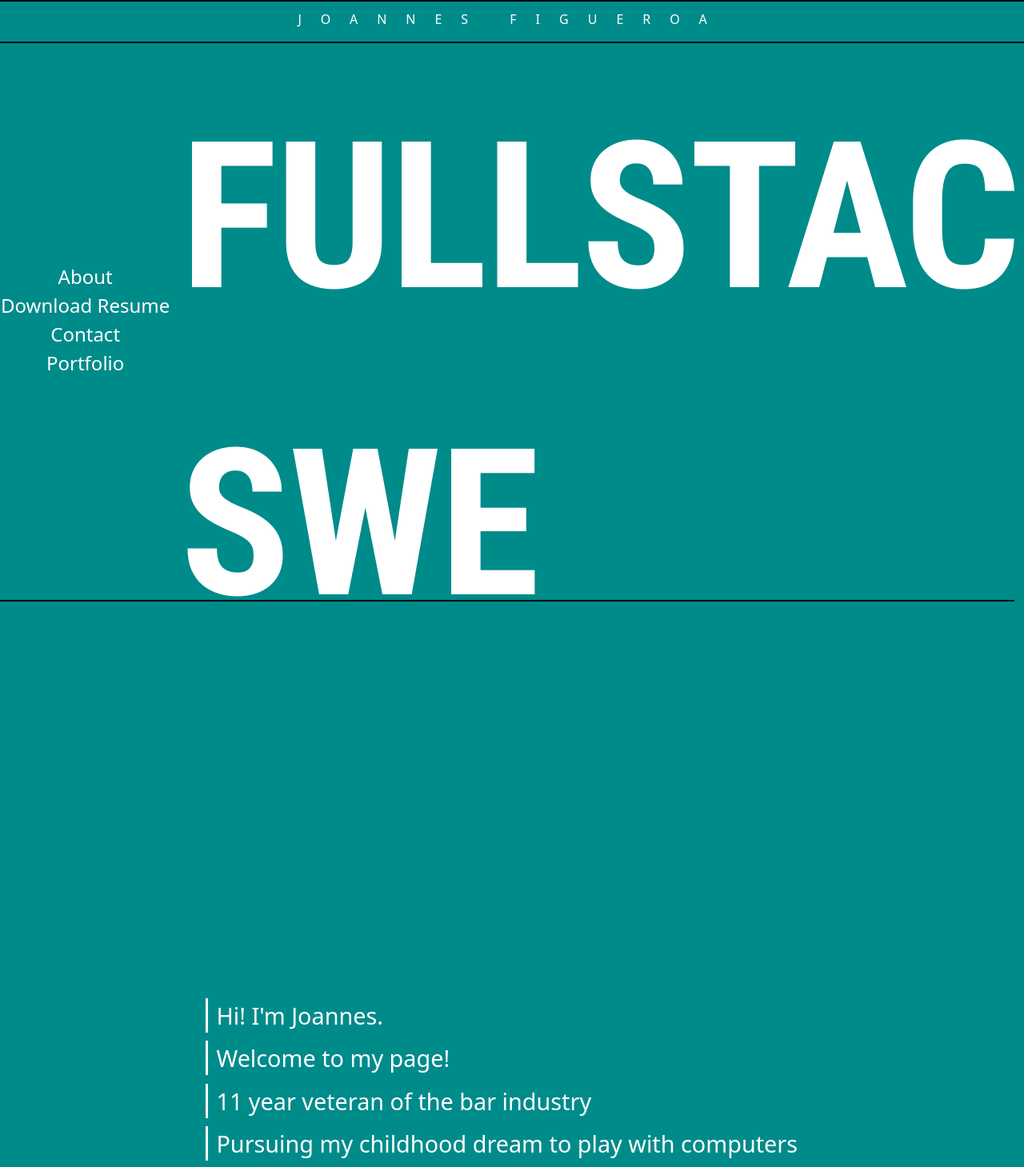
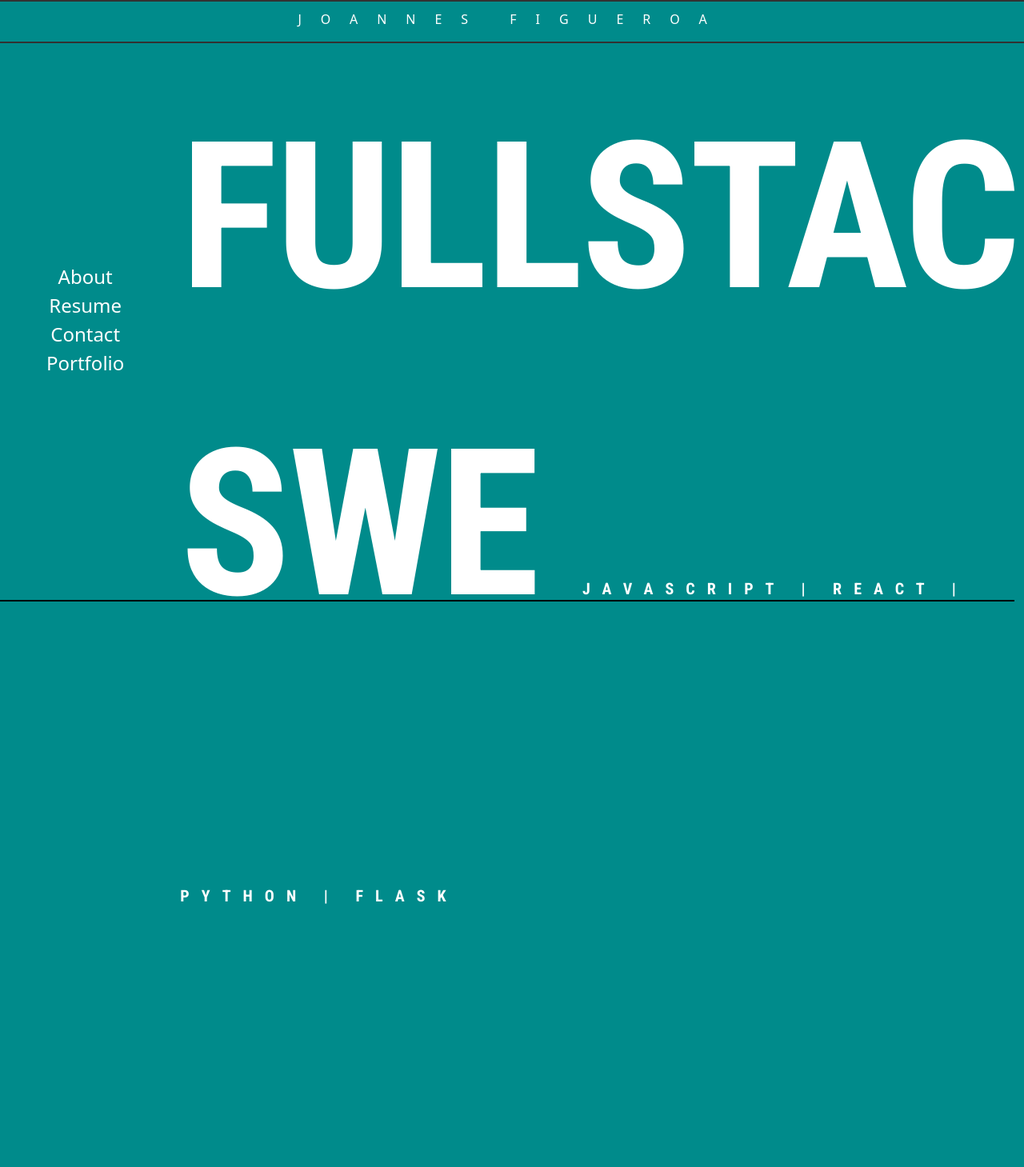
Before and after one commit to JoHeyJo/myWebsiteReact, a React (Create React App) app: page / in a window 1280 px wide. Shown: the top 1459 px of the page at 80% size. Built offline with nearby package versions, Linux system fonts and the light colour scheme.

Commit message:
Added accent color

```diff
--- a/src/Banner.css
+++ b/src/Banner.css
@@ -16,7 +16,12 @@
 }
 
 #banner-bio {
-  border-bottom: 2px solid black
+  border-bottom: 2px solid #323232;
+}
+
+span {
+  font-size: 20px;
+  letter-spacing: 15px;
 }
 /*
 hidden-text {
--- a/src/Banner.js
+++ b/src/Banner.js
@@ -6,7 +6,7 @@ function Banner(){
   return (
     // <section className="Banner-container" id="Banner-text">
     <section className="Banner-container bannerFs">
-      fullstack <br/>swe
+      fullstack <br/>swe <span>JavaScript | React | Python | Flask</span>
     </section>
   )
 }
--- a/src/Bio.css
+++ b/src/Bio.css
@@ -8,7 +8,7 @@ li {
   list-style: none;
   font-size: calc(100% + 1vw + 1vh);
   margin-top: 1%;
-  border-left: solid;
+  border-left: solid #323232;;
   padding: 0px;
   padding-left: 1%;
 }
--- a/src/Footer.css
+++ b/src/Footer.css
@@ -51,8 +51,8 @@
 }
 
 #Portfolio-footer-content {
-    border-top: 2px solid black;
-    border-bottom: 2px solid black;
+    border-top: 2px solid #323232;;
+    border-bottom: 2px solid #323232;;
     display: flex;
     justify-content: space-around;
     display: flex;
--- a/src/Header.css
+++ b/src/Header.css
@@ -1,6 +1,6 @@
 .Header-bar {
-  border-top: 2px solid black;
-  border-bottom: 2px solid black;
+  border-top: 2px solid #323232;;
+  border-bottom: 2px solid #323232;;
   position: fixed;
   text-align: center;
   letter-spacing: 1.5em;
--- a/src/Nav.css
+++ b/src/Nav.css
@@ -18,7 +18,7 @@
 }
 
 .Nav-sidebar {
-  border-bottom: 2px solid black;
+  border-bottom: 2px solid #323232;;
   display: flex;
 
   justify-content: center;
--- a/src/Nav.js
+++ b/src/Nav.js
@@ -12,7 +12,7 @@ function Nav() {
       <HashLink className="Nav-font" to="#Bio-about-me">About</HashLink>
       <a className="Nav-font"
         href="https://github.com/JoHeyJo/myWebsiteReact/raw/main/Joannes_Figueroa_Resume.pdf"
-      > Download Resume</a>
+      >Resume</a>
       <HashLink className="Nav-font" to="#footer-content">Contact</HashLink>
       <Link className="Nav-font" to="/portfolio">Portfolio</Link>
     </Navbar>
```
Also changed, not shown: src/ContactUs.js (added), 1 other file (tests, documents, lock files or other folders).
